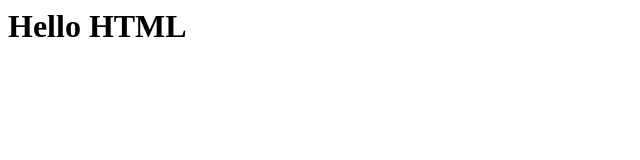
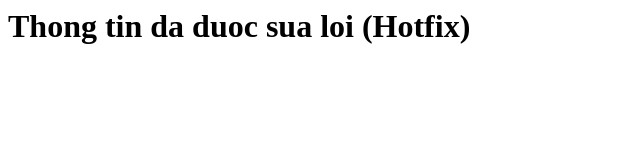
Before and after one commit to hyb2408908/lab1_b1, a plain HTML site: page index.html in a window 1280 px wide. Shown: the whole page, without its empty margins (0-640 px from the left). Drawn offline with Linux system fonts and the light colour scheme.

Commit message:
Sua loi trong file index.html voi hotfix branch

```diff
--- a/index.html
+++ b/index.html
@@ -1 +1 @@
-<html><body><h1>Hello HTML</h1></body></html>
+<html><body><h1>Thong tin da duoc sua loi (Hotfix)</h1></body></html>
```
